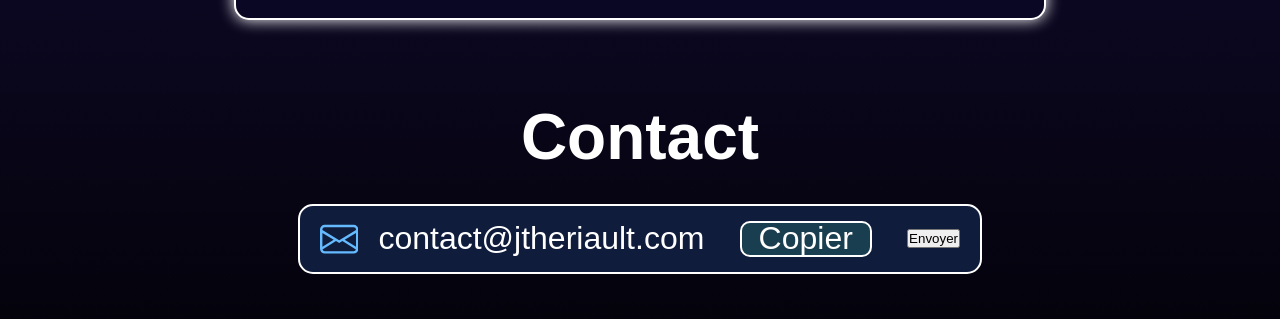
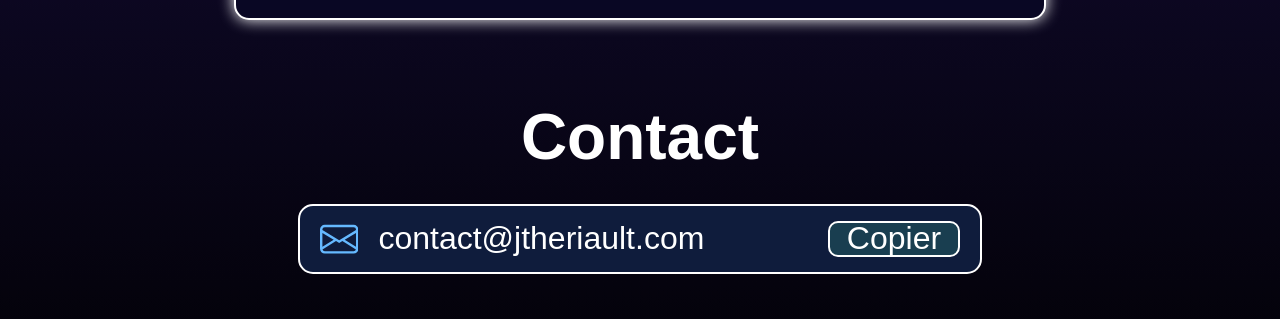
Before and after one commit to JeremyTheriault/portfolio-jeremy-theriault, a website: page index.html in a window 1280 px wide. Shown: the part 3674-3993 px from the top of the page. Drawn offline with Linux system fonts and the light colour scheme.

Commit message:
remove test button

```diff
--- a/index.html
+++ b/index.html
@@ -172,7 +172,6 @@
                     <span>contact@jtheriault.com</span>
                 </div>
                 <p class="copier" onclick="emailCopied()">Copier</p>
-                <button onclick="emailCopied()">Envoyer</button>
             </div>
             <div class="rejoindre">
                 <div class="linkedln">
```
